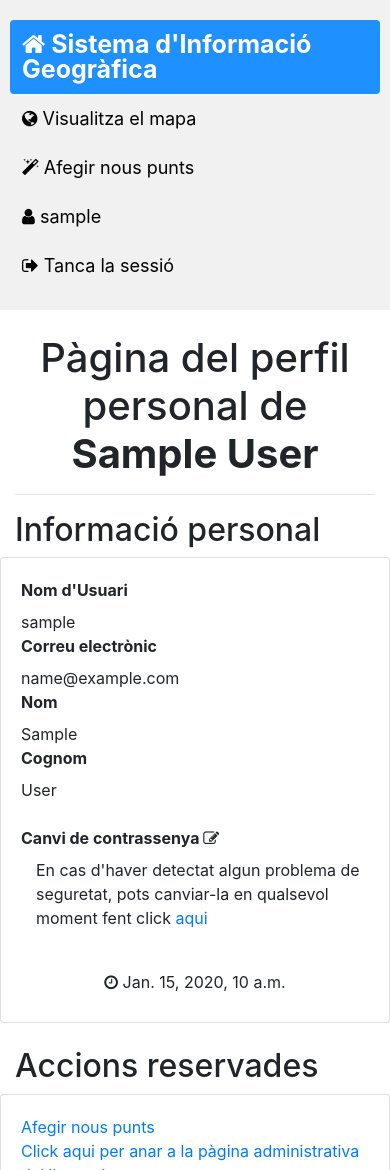
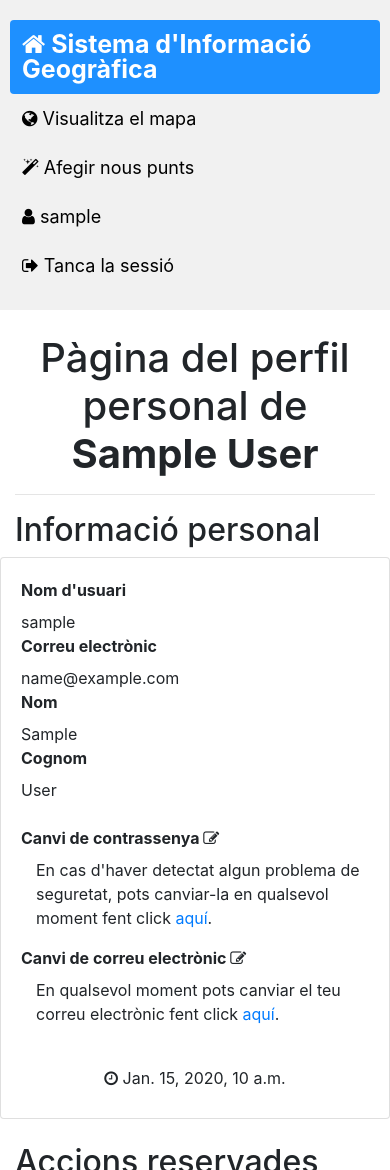
Before and after one commit to cescFT/TFG_GeoInfoSystem, a Django app: page /v1/geoInfoSystem/el_meu_espai/ in a window 390 px wide; the page is wider, and only the part inside the window is pictured. Shown: the top 1170 px of that part. Run offline with Django 3.2, Linux system fonts and the light colour scheme; a user stored in the database is signed in; tables that the repository leaves empty hold one stand-in row (values such as "Sample post"); some libraries are stand-ins or nearby versions; grey boxes are pictures that could not be loaded.

Commit message:
master: profile page CSS done.

```diff
--- a/GeoInfoSystem/templates/usuaris/profilePage.html
+++ b/GeoInfoSystem/templates/usuaris/profilePage.html
@@ -1,7 +1,7 @@
 {% extends 'home/base.html' %}
 {% block title %} El meu espai - {{ user.username }}{% endblock %}
 {% block content %}
-
+<body onload="randInfo()">
 <div class="container">
     <br>
     <div style="text-align: center">
@@ -19,7 +19,7 @@
         <div style="display: block; margin-left: auto; margin-right: auto; width: 40%;" class="card card-body">
             <div class="row">
                 <div class="col-sm">
-                    <label><b>Nom d'Usuari</b></label>
+                    <label><b>Nom d'usuari</b></label>
                 </div>
                 <div class="col-sm" style="margin-right: 750px">{{user.username}}</div>
             </div>
@@ -61,7 +61,9 @@
             </div>
             <br>
             <label><b>Canvi de contrassenya <i class="fa fa-edit"></i></b></label>
-            <p style="margin-left: 15px">En cas d'haver detectat algun problema de seguretat, pots canviar-la en qualsevol moment fent click <a href="/v1/geoInfoSystem/actualitzar_camps/e%20n%20c%20P/">aqui</a></p>
+            <p style="margin-left: 15px">En cas d'haver detectat algun problema de seguretat, pots canviar-la en qualsevol moment fent click <a href="/v1/geoInfoSystem/actualitzar_camps/e%20n%20c%20P/">aquí</a>.</p>
+            <label><b>Canvi de correu electrònic <i class="fa fa-edit"></i></b></label>
+            <p style="margin-left: 15px">En qualsevol moment pots canviar el teu correu electrònic fent click <a href="/v1/geoInfoSystem/actualitzar_camps/E%20n%20c%20p/">aquí</a>.</p>
             <br>
             <div class="text-center"><label><b><i class="fa fa-clock-o" aria-hidden="true"></i></b> {{user.last_login}}</label></div>
         </div>
@@ -70,17 +72,81 @@
 <br>
 <div class="container">
     <h2>Accions reservades</h2>
-<div class="row">
-                <br>
-                <div style="display: block; margin-left: auto; margin-right: auto; width: 40%;" class="card card-body">
-                    {% if user.is_staff and user.is_superuser %}
-                       <a href="/v1/geoInfoSystem/nouPunt/">Afegir nous punts</a>
-                       <a href="/admin" type="button">Click aqui per anar a la pàgina administrativa del lloc web.</a>
-                    {% endif %}
-                    <button type="button" class="btn btn-primary" data-toggle="modal" data-target="#modalBaixa">Donar-me de baixa del lloc web.</button>
-
+    <div class="row">
+        <div style="display: block; margin-left: auto; margin-right: auto; width: 40%;" class="card card-body">
+            {% if user.is_staff and user.is_superuser %}
+            <div class="row">
+                <div class="col-sm-6">
+                    <div class="card" style="width: 18rem;">
+                      <div class="card-body">
+                        <h5 class="card-title" style="text-align: center"><img src="https://img.icons8.com/ios-glyphs/30/000000/admin-settings-male.png"/></h5>
+                        <h6 class="card-subtitle mb-2 text-muted" style="text-align: center">Administració</h6>
+                        <p class="card-text" class="justify">En aquesta pàgina podràs administrar usuaris i punts d'interès del sistema GIS.</p>
+                        <div class="text-center"><a href="/admin/" type="button">Administrar web</a></div>
+                      </div>
+                    </div>
+                </div>
+                <div class="col-sm-6">
+                    <div class="card" style="width: 18rem;">
+                      <div class="card-body">
+                        <h5 class="card-title" style="text-align: center"><img style="height: 35px" src="https://img.icons8.com/material-sharp/64/000000/map-editing.png"/></h5>
+                        <h6 class="card-subtitle mb-2 text-muted" style="text-align: center">Afegir nous punts</h6>
+                        <p class="card-text" class="justify">En aquesta pàgina podràs afegir els nous punts que vulguis en el sistema GIS.</p>
+                        <div class="text-center"><a href="/v1/geoInfoSystem/nouPunt/">Afegeix punts</a></div>
+                      </div>
+                    </div>
                 </div>
             </div>
+            {% endif %}
+            <br>
+            <div class="row">
+                <div class="col-sm-6">
+                    <div class="card" style="width: 18rem;">
+                      <div class="card-body">
+                        <h5 class="card-title" style="text-align: center"><img style="height: 35px" src="https://img.icons8.com/material/80/000000/map-marker--v1.png"/></h5>
+                        <h6 class="card-subtitle mb-2 text-muted" style="text-align: center">Consulta el mapa</h6>
+                        <p class="card-text" class="justify">En aquesta pàgina podràs visualitzar els punts d'interès i fer consultes sobre el sistema GIS.</p>
+                        <div class="text-center"><a href="/v1/geoInfoSystem/map/" type="button">Visualitza el mapa</a></div>
+                      </div>
+                    </div>
+                </div>
+                <div class="col-sm-6">
+                    <div class="card" style="width: 18rem;">
+                      <div class="card-body">
+                        <h5 class="card-title" style="text-align: center"><img style="height: 35px" src="https://img.icons8.com/ios-filled/50/000000/statistics.png"/></h5>
+                        <h6 class="card-subtitle mb-2 text-muted" style="text-align: center">Consultes al sistema GIS</h6>
+                        <p class="card-text" class="justify">En la pàgina on es visualitza el mapa, també pots fer consultes al sistema GIS. Ves-hi directe!</p>
+                        <div class="text-center"><a href="/v1/geoInfoSystem/map/" type="button">Fer consultes</a></div>
+                      </div>
+                    </div>
+                </div>
+            </div>
+            <br>
+            <div class="row">
+                 <div class="col-sm-6">
+                    <div class="card" style="width: 18rem;">
+                      <div class="card-body">
+                        <h5 class="card-title" style="text-align: center"><img style="height: 25px;" src="https://img.icons8.com/ios-filled/48/000000/shuffle.png"/></h5>
+                        <h6 class="card-subtitle mb-2 text-muted" style="text-align: center">Informació aleatòria</h6>
+                        <p class="card-text" class="justify">Consulta informació aleatòria d'un punt d'interès del sistema GIS.</p>
+                        <div class="text-center"><a id="localRand" target="_blank" rel="noopener noreferrer" type="button">Local aleatori</a></div>
+                      </div>
+                    </div>
+                </div>
+                <div class="col-sm-6">
+                    <div class="card" style="width: 18rem;">
+                      <div class="card-body">
+                        <h5 class="card-title" style="text-align: center"><img style="height: 35px" src="https://img.icons8.com/ios-filled/64/000000/no-entry.png"/></h5>
+                        <h6 class="card-subtitle mb-2 text-muted" style="text-align: center">Donar-me de baixa</h6>
+                        <p class="card-text" class="justify">Vols donar-te de baixa del lloc web?</p>
+                        <div class="text-center"><button style="margin:0px auto;" type="button" class="btn btn-outline-danger" data-toggle="modal" data-target="#modalBaixa">Donar-me de baixa</button></div>
+                      </div>
+                    </div>
+                </div>
+            </div>
+
+        </div>
+    </div>
 </div>
 
 
@@ -104,4 +170,16 @@
   </div>
 </div>
 
+<script>
+    function randInfo(){
+        var nomLocal=`{{nomLocal | safe}}`;
+        var latitud=`{{latitud | safe}}`;
+        var longitud=`{{longitud | safe}}`;
+        var a = document.getElementById("localRand");
+        var uri = 'http://localhost:8000/v1/geoInfoSystem/info_especifica/'+nomLocal+'/'+latitud+'/'+longitud+'/';
+        uri=encodeURI(uri);
+        a.setAttribute("href", uri);
+    }
+</script>
+</body>
 {% endblock %}
--- a/GeoInfoSystem/views.py
+++ b/GeoInfoSystem/views.py
@@ -1078,7 +1078,10 @@ def logout(request):
 
 @login_required(login_url='/v1/geoInfoSystem/inicia_sessio/')
 def profilePage(request):
-    return render(request, "usuaris/profilePage.html", {})
+    fk_rand_punt_interes=random.choices(list(local.objects.all().values_list('localitzacio_id', flat=True)))[0]
+    local_rand=local.objects.all().filter(localitzacio_id=fk_rand_punt_interes)[0]
+    p_interes=puntInteres.objects.all().filter(id=fk_rand_punt_interes)[0]
+    return render(request, "usuaris/profilePage.html", {'latitud':str(p_interes.latitud), 'longitud':str(p_interes.longitud), 'nomLocal':local_rand.nomLocal})
 
 
 @login_required(login_url='/v1/geoInfoSystem/inicia_sessio/')
```
